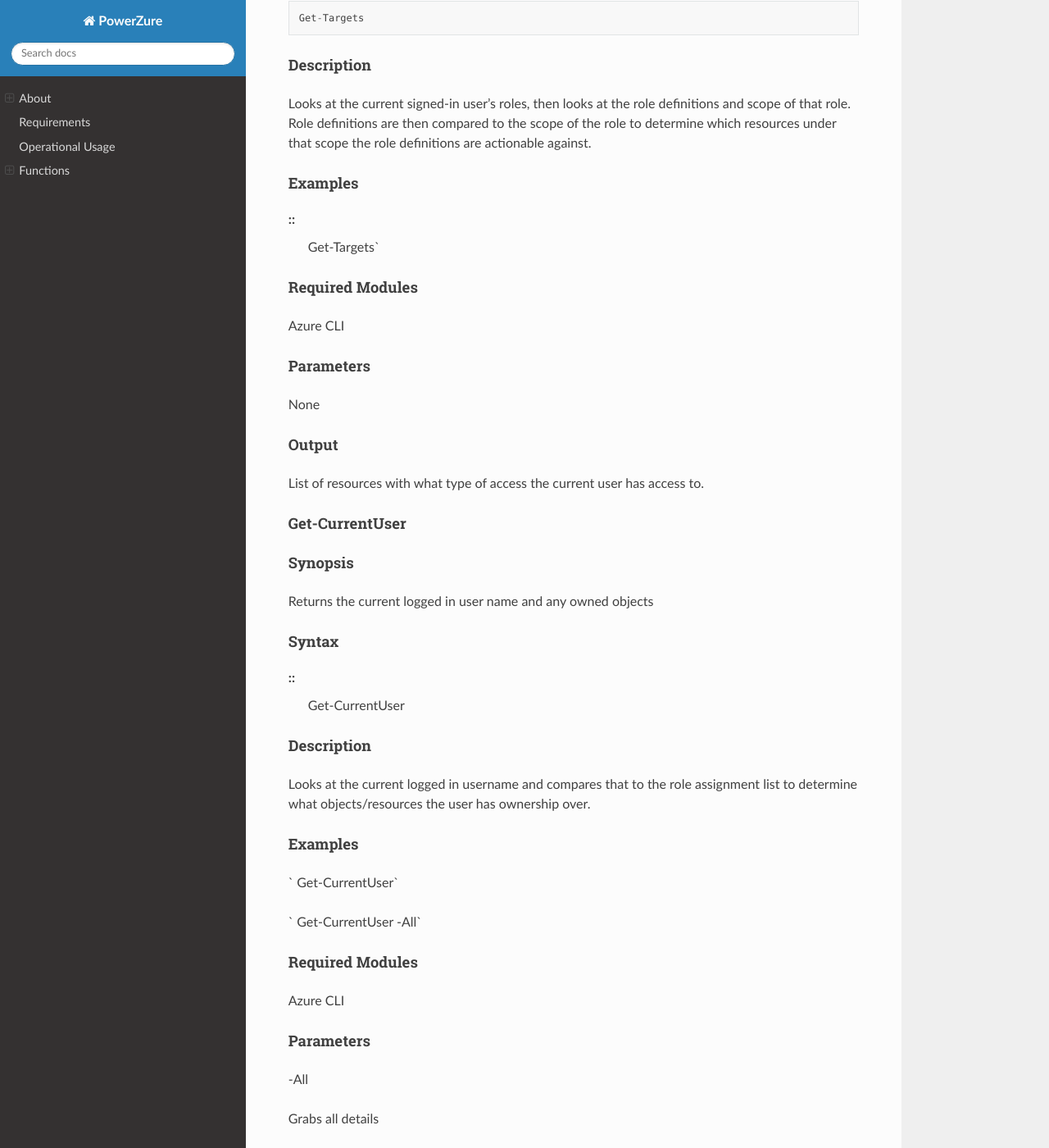
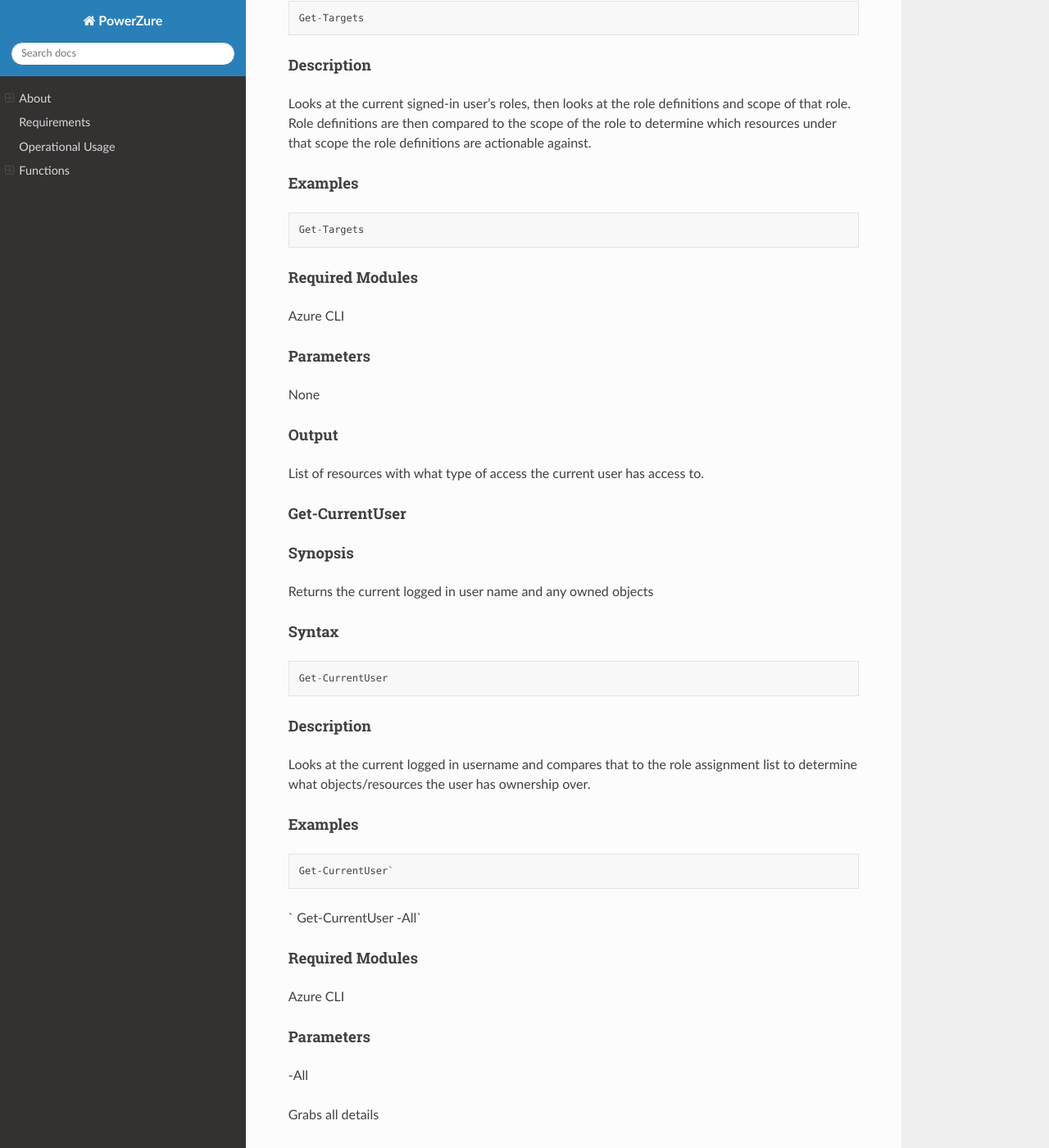
Before and after one commit to hausec/PowerZure, a Sphinx documentation site: the page built from docs/index.rst, in a window 1280 px wide and 1400 px high, scrolled down 2587 px. Shown: the whole window at 82% size. Built offline with Sphinx 7.4.7 and the Read the Docs theme 2.0.0, drawn with Linux system fonts in a browser that asks for light colours.

Commit message:
i think i got it

```diff
--- a/docs/index.rst
+++ b/docs/index.rst
@@ -143,7 +143,8 @@ Examples
 
 
 ::
-	 Get-Targets`
+
+   Get-Targets
 
 Required Modules
 ^^^^^^^^^^^^^^^^
@@ -176,9 +177,9 @@ Returns the current logged in user name and any owned objects
 Syntax
 ^^^^^^
 
-
 ::
-	 Get-CurrentUser
+
+   Get-CurrentUser
 
 .. _description-1:
 
@@ -194,7 +195,10 @@ ownership over.
 Examples
 ^^^^^^^^
 
-` Get-CurrentUser`
+
+::
+
+   Get-CurrentUser`
 
 ` Get-CurrentUser -All`
 
```
